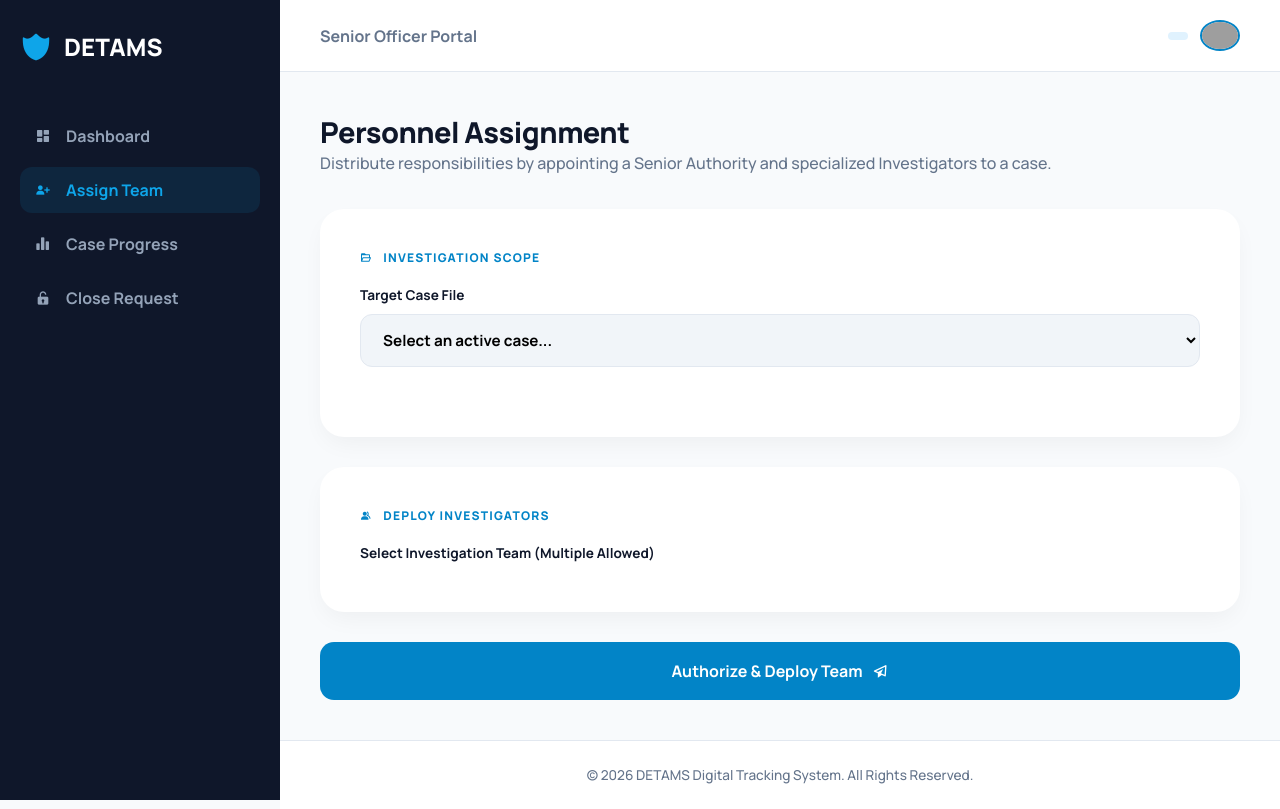
After one commit to Bhavin0608/Digital-Evidence-Tracking-and-Management-System, a Django app: page /assign_investigators/ in a window 1280 px wide. The commit adds this page. Run offline with Django 4.2, Linux system fonts and the light colour scheme; the visitor is signed in with stand-in values (Sample User, id 1); data comes from the database, SQL or seed files in the repository; data that the repository does not hold is empty; grey boxes are pictures that could not be loaded.

Commit message:
[ADD] Assign investigator feature and update login page margin

```diff
--- a/Webapp/templates/admin/login.html
+++ b/Webapp/templates/admin/login.html
@@ -48,7 +48,7 @@
             align-items: center;
             min-height: 100vh;
             padding: 0 !important;
-            margin-left: 12%;
+            margin-left: 0%;
         }
 
         .colM {
--- /dev/null
+++ b/Webapp/users/templates/users/assign_investigators.html
@@ -0,0 +1,203 @@
+{% csrf_token %}
+
+<!DOCTYPE html>
+<html lang="en">
+<head>
+    <meta charset="UTF-8">
+    <meta name="viewport" content="width=device-width, initial-scale=1.0">
+    <title>Assign Personnel | EvidenceLock</title>
+
+    <link href="https://fonts.googleapis.com/css2?family=Manrope:wght@300;500;700;800&display=swap" rel="stylesheet">
+    <link href='https://unpkg.com/boxicons@2.1.4/css/boxicons.min.css' rel='stylesheet'>
+
+    <style>
+        :root {
+            --primary: #0284c7;
+            --secondary: #0ea5e9;
+            --bg-light: #f8fafc;
+            --text-dark: #0f172a;
+            --text-muted: #64748b;
+            --border: #e2e8f0;
+            --white: #ffffff;
+            --accent: #6366f1;
+        }
+
+        * { margin: 0; padding: 0; box-sizing: border-box; font-family: 'Manrope', sans-serif; }
+        body { background-color: var(--bg-light); display: flex; min-height: 100vh; }
+
+        /* --- SIDEBAR --- */
+        .sidebar {
+            width: 280px; background: var(--text-dark); color: white; padding: 30px 20px;
+            display: flex; flex-direction: column; position: fixed; height: 100vh; z-index: 10;
+        }
+        .logo { display: flex; align-items: center; gap: 12px; font-size: 1.5rem; font-weight: 800; margin-bottom: 50px; }
+        .logo i { color: var(--secondary); font-size: 2rem; }
+        .nav-links { list-style: none; flex: 1; }
+        .nav-links li { margin-bottom: 8px; }
+        .nav-links a {
+            display: flex; align-items: center; gap: 15px; color: #94a3b8; text-decoration: none;
+            padding: 12px 15px; border-radius: 12px; font-weight: 600; transition: 0.3s;
+        }
+        .nav-links a.active { background: rgba(14, 165, 233, 0.1); color: var(--secondary); }
+
+        /* --- MAIN CONTENT --- */
+        .main-wrapper { margin-left: 280px; flex: 1; display: flex; flex-direction: column; min-height: 100vh; }
+        .content-area { flex: 1; padding: 40px; max-width: 1000px; margin: 0 auto; width: 100%; }
+
+        .page-header { margin-bottom: 35px; }
+        .page-header h2 { font-size: 1.8rem; font-weight: 800; color: var(--text-dark); letter-spacing: -0.5px; }
+        .page-header p { color: var(--text-muted); font-weight: 500; }
+
+        /* --- ASSIGNMENT FORM --- */
+        .assignment-card {
+            background: var(--white);
+            padding: 40px;
+            border-radius: 24px;
+            box-shadow: 0 10px 25px -5px rgba(0,0,0,0.05);
+            margin-bottom: 30px;
+        }
+
+        .section-title {
+            font-size: 0.75rem;
+            font-weight: 800;
+            text-transform: uppercase;
+            letter-spacing: 1.2px;
+            color: var(--primary);
+            margin-bottom: 20px;
+            display: flex;
+            align-items: center;
+            gap: 10px;
+        }
+
+        .form-group { margin-bottom: 30px; }
+        label { display: block; font-size: 0.85rem; font-weight: 700; color: var(--text-dark); margin-bottom: 10px; }
+
+        select, input {
+            width: 100%; padding: 14px 18px; background: #f1f5f9; border: 1px solid var(--border);
+            border-radius: 12px; font-size: 0.95rem; font-weight: 600; outline: none; transition: 0.2s;
+        }
+        select:focus { border-color: var(--primary); background: #fff; box-shadow: 0 0 0 4px rgba(2, 132, 199, 0.1); }
+
+        /* --- OFFICER SELECTION GRID --- */
+        .officer-grid {
+            display: grid;
+            grid-template-columns: repeat(auto-fill, minmax(200px, 1fr));
+            gap: 15px;
+            margin-top: 10px;
+        }
+
+        .officer-checkbox { /*position: absolute;*/ opacity: 0; }
+        .officer-label {
+            display: flex; align-items: center; gap: 12px; padding: 15px;
+            background: #f8fafc; border: 1px solid var(--border); border-radius: 12px;
+            cursor: pointer; transition: 0.3s;
+        }
+        .officer-label img { width: 35px; height: 35px; border-radius: 50%; border: 2px solid var(--white); }
+        .officer-label span { font-size: 0.85rem; font-weight: 700; color: var(--text-dark); }
+
+        .officer-checkbox:checked + .officer-label {
+            background: #f0f9ff; border-color: var(--primary);
+            box-shadow: 0 4px 12px rgba(2, 132, 199, 0.1);
+        }
+
+        header {
+            background: var(--white); padding: 20px 40px; border-bottom: 1px solid var(--border);
+            display: flex; justify-content: space-between; align-items: center;
+        }
+        .user-profile { display: flex; align-items: center; gap: 12px; }
+        .user-profile img { width: 40px; border-radius: 50%; border: 2px solid var(--primary); }
+        .badge-role { background: #e0f2fe; color: var(--primary); padding: 4px 10px; border-radius: 6px; font-size: 0.7rem; font-weight: 800; }
+
+
+        /* --- BUTTONS --- */
+        .btn-assign {
+            width: 100%; padding: 18px; background: var(--primary); color: white; border: none;
+            border-radius: 14px; font-size: 1rem; font-weight: 700; cursor: pointer;
+            display: flex; align-items: center; justify-content: center; gap: 10px;
+            transition: 0.3s; margin-top: 20px;
+        }
+        .btn-assign:hover { background: #0369a1; transform: translateY(-2px); box-shadow: 0 10px 20px rgba(2, 132, 199, 0.2); }
+
+        /* --- FOOTER --- */
+        .site-footer { padding: 25px; background: var(--white); text-align: center; border-top: 1px solid var(--border); }
+        .copyright { font-size: 0.85rem; color: var(--text-muted); font-weight: 500; }
+    </style>
+</head>
+<body>
+
+    <div class="sidebar">
+        <div class="logo"><i class='bx bxs-shield-alt-2'></i><span>DETAMS</span></div>
+        <ul class="nav-links">
+            <li><a href="{% url 'so_dashboard' %}"><i class='bx bxs-dashboard'></i> Dashboard</a></li>
+            <li><a href="#" class="active"><i class='bx bxs-user-plus'></i> Assign Team</a></li>
+            <li><a href="#"><i class='bx bxs-bar-chart-alt-2'></i> Case Progress</a></li>
+            <li><a href="#"><i class='bx bxs-lock-open'></i> Close Request</a></li>
+            <!-- <li style="margin-top: auto;"><a href="../index.html"><i class='bx bxs-log-out-circle'></i> Logout</a></li> -->
+        </ul>
+    </div>
+
+    <div class="main-wrapper">
+        <header>
+            <span style="font-weight: 700; color: var(--text-muted);">Senior Officer Portal</span>
+            <div class="user-profile">
+                <span class="badge-role">{{ request.user.profile.role }}</span>
+                <a href="{% url 'profile' %}"><img src="https://ui-avatars.com/api/?name={{ request.user.first_name }} {{ request.user.last_name }}&background=0284c7&color=fff" alt="User"></a>
+            </div>
+        </header>
+        <main class="content-area">
+            <div class="page-header">
+                <h2>Personnel Assignment</h2>
+                <p>Distribute responsibilities by appointing a Senior Authority and specialized Investigators to a case.</p>
+            </div>
+
+            <form id="assignmentForm" method="POST">
+                {% csrf_token %}
+                <div class="assignment-card">
+                    <div class="section-title"><i class='bx bx-folder-open'></i> Investigation Scope</div>
+                    <div class="form-group">
+                        <label>Target Case File</label>
+                        <select name="case_id" required>
+                            <option value="" disabled selected>Select an active case...</option>
+                            {% for case in cases %}
+                                <option value="{{ case.id }}">{{ case.case_id }} - {{ case.title }}</option>
+                            {% endfor %}
+                        </select>
+                    </div>
+                </div>
+
+                <div class="assignment-card">
+                    <div class="section-title"><i class='bx bxs-group'></i> Deploy Investigators</div>
+                    <label>Select Investigation Team (Multiple Allowed)</label>
+                    <div class="officer-grid">
+                        {% for investigator in investigators %}
+                        <div class="officer-item">
+                            <input type="checkbox" id="inv{{ investigator.id }}" class="officer-checkbox" name="investigators" value="{{ investigator.id }}">
+                            <label for="inv{{ investigator.id }}" class="officer-label">
+                                <img src="https://ui-avatars.com/api/?name={{ investigator.first_name }}+{{ investigator.last_name }}&background=random" alt="Avatar">
+                                <span>Det. {{ investigator.first_name }} {{ investigator.last_name }}</span>
+                            </label>
+                        </div>
+                        {% endfor %}
+                    </div>
+                </div>
+
+                <button type="submit" class="btn-assign">
+                    Authorize & Deploy Team <i class='bx bx-paper-plane'></i>
+                </button>
+            </form>
+        </main>
+
+        <footer class="site-footer">
+            <p class="copyright">&copy; 2026 DETAMS Digital Tracking System. All Rights Reserved.</p>
+        </footer>
+    </div>
+
+    <script>
+        document.getElementById('assignmentForm')
+        .addEventListener('submit', function() {
+            alert("Successfully assigned investigators!");
+        });
+    </script>
+
+</body>
+</html>
--- a/Webapp/users/templates/users/login.html
+++ b/Webapp/users/templates/users/login.html
@@ -346,7 +346,7 @@
                     {% csrf_token %}
                     <div class="input-group full-width">
                         <label>OFFICIAL USERNAME</label>
-                        <input type="text" name="username" placeholder="26SO-XXX" required>
+                        <input type="text" name="username" placeholder="26XX-XXX" required>
                     </div>
 
                     <div class="input-group full-width">
--- a/Webapp/users/templates/users/so_dashboard.html
+++ b/Webapp/users/templates/users/so_dashboard.html
@@ -95,7 +95,7 @@
         <div class="logo"><i class='bx bxs-shield-alt-2'></i><span>DETAMS</span></div>
         <ul class="nav-links">
             <li><a href="#" class="active"><i class='bx bxs-dashboard'></i> Dashboard</a></li>
-            <li><a href="#"><i class='bx bxs-user-plus'></i> Assign Team</a></li>
+            <li><a href="{% url 'assign_investigators' %}"><i class='bx bxs-user-plus'></i> Assign Team</a></li>
             <li><a href="#"><i class='bx bxs-bar-chart-alt-2'></i> Case Progress</a></li>
             <li><a href="#"><i class='bx bxs-lock-open'></i> Close Request</a></li>
             <li style="margin-top: auto;"><a href="{% url 'logout' %}"><i class='bx bxs-log-out-circle'></i> Logout</a></li>
@@ -120,9 +120,9 @@
             <div class="dashboard-grid">
                 <div class="card">
                     <div class="card-icon"><i class='bx bxs-user-voice'></i></div>
-                    <h3>Deploy Investigators</h3>
+                    <h3>Assign Investigators</h3>
                     <p>Assign qualified field agents and investigation officers to the cases initiated by the Administrator.</p>
-                    <a href="#" class="btn-action">Assign Personnel</a>
+                    <a href="{% url 'assign_investigators' %}" class="btn-action">Assign Personnel</a>
                 </div>
 
                 <div class="card">
--- a/Webapp/users/urls.py
+++ b/Webapp/users/urls.py
@@ -9,6 +9,8 @@ urlpatterns = [
     path("dashboard/investigator/", views.investigator_dashboard, name="investigator_dashboard"),
     path("dashboard/auditor/", views.auditor_dashboard, name="auditor_dashboard"),
     path("profile/", views.profile_view, name="profile"),
+    #----------------------------------Cases URLs--------------------------------------------
+    path("assign_investigators/", views.assign_investigators, name="assign_investigators"),
     #---------------------------------- Logout URL ------------------------------------------
     path("logout/", views.logout_view, name="logout"),
 ]
--- a/Webapp/users/views.py
+++ b/Webapp/users/views.py
@@ -1,9 +1,12 @@
+from django.http import HttpResponseForbidden
 from django.shortcuts import render, redirect
 from django.contrib.auth import authenticate, login
 from django.contrib.auth.decorators import login_required
 from django.views.decorators.cache import never_cache
 from django.contrib.auth import logout
 
+from cases.models import Case, CaseMember
+from django.contrib.auth.models import User
 from users.models import UserProfile
 
 #------------------------------ Logout View ---------------------------------------
@@ -176,3 +179,46 @@ def auditor_dashboard(request):
 @login_required
 def profile_view(request):
     return render(request, "users/profile.html")
+
+#------------------------------ Cases related views -------------------------------
+@never_cache
+@login_required
+def assign_investigators(request):
+    user = request.user
+
+    # Fetch only cases assigned to this SO
+    cases = Case.objects.filter(
+        assigned_so=user
+    )
+
+    investigators = User.objects.filter(
+        profile__role="INVESTIGATOR"
+    )
+
+    if request.method == "POST": # after form submitted to assign investigators to the case
+        print(request.POST)
+        case_id = request.POST.get("case_id")
+
+        investigator_ids = request.POST.getlist(
+            "investigators"
+        )
+
+        case = Case.objects.get(id=case_id)
+
+        for inv_id in investigator_ids:
+
+            investigator = User.objects.get(id=inv_id)
+
+            # Create membership (no role field now)
+            CaseMember.objects.get_or_create(
+                case=case,
+                user=investigator
+            )
+
+        return redirect("so_dashboard")
+
+    context = {
+        "cases": cases,
+        "investigators": investigators
+    }
+    return render(request, "users/assign_investigators.html", context)
```
